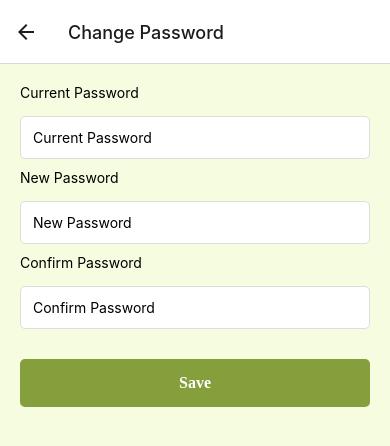
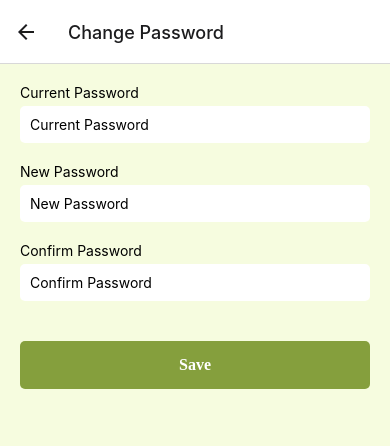
Before and after one commit to FieryInfantry/Capstone, a React Native app: screen /ChangepasswordScreen in a window 390 px wide. Shown: the top 446 px of the page. Built offline with nearby package versions, Linux system fonts and the light colour scheme.

Commit message:
Update UI

```diff
--- a/Screens/AccountModal.js
+++ b/Screens/AccountModal.js
@@ -49,11 +49,11 @@ const AccountModal = ({ closeModal, onSelectAccount }) => {
     flex: 1,
     justifyContent: 'center',
     alignItems: 'center',
-    backgroundColor: theme === 'dark' ? 'rgba(0, 0, 0, 0.8)' : 'rgba(255, 255, 255, 0.8)',
+    backgroundColor: theme === 'dark' ? 'rgba(0, 0, 0, 0.5)' : 'rgba(255, 255, 255, 0.5)',
   };
 
   const modalBackground = {
-    backgroundColor: theme === 'dark' ? '#333' : '#FFF',
+    backgroundColor: theme === 'dark' ? '#1A1A19' : '#FFF',
     padding: 20,
     borderRadius: 10,
     width: '80%',
--- a/Screens/AlertModal.js
+++ b/Screens/AlertModal.js
@@ -1,15 +1,25 @@
+import { Modal, View, Text, TouchableOpacity } from 'react-native';
 import React from 'react';
-import { Modal, View, Text, Button, StyleSheet } from 'react-native';
 import { useUser } from '../Context/UserContext'; // Import the UserContext
-import AlertModal from '../Styles/AlertModal';
+import AlertModal from '../Styles/AlertModalStyle';
 
-const ReusableModal = ({ visible, onClose, title, message, onConfirm, confirmText, cancelText }) => {
-  const {theme } = useUser();
+const ReusableModal = ({
+  visible,
+  onClose,
+  title,
+  message,
+  onConfirm,
+  confirmText,
+  cancelText,
+}) => {
+  const { theme } = useUser();
+
   const modalContainerStyle = {
     flex: 1,
     justifyContent: 'center',
     alignItems: 'center',
-    backgroundColor: theme === 'dark' ? 'rgba(0, 0, 0, 0.8)' : 'rgba(255, 255, 255, 0.8)',
+    backgroundColor:
+      theme === 'dark' ? 'rgba(0, 0, 0, 0.5)' : 'rgba(255, 255, 255, 0.5)',
   };
 
   const modalBackground = {
@@ -18,6 +28,7 @@ const ReusableModal = ({ visible, onClose, title, message, onConfirm, confirmTex
     borderRadius: 10,
     width: '80%',
   };
+
   const textColor = theme === 'dark' ? '#FFF' : '#000';
 
   if (!visible) return null;
@@ -27,15 +38,47 @@ const ReusableModal = ({ visible, onClose, title, message, onConfirm, confirmTex
       animationType="slide"
       transparent={true}
       visible={visible}
-      onRequestClose={onClose} // Handle back button press
+      onRequestClose={onClose}
     >
       <View style={modalContainerStyle}>
         <View style={modalBackground}>
-          {title && <Text style={[AlertModal.title, {color: theme === 'dark' ? '#fff' : '#000'}]}>{title}</Text>}
-          {message && <Text style={[AlertModal.message, {color: theme === 'dark' ? '#fff' : '#000'}]}>{message}</Text>}
+          {title && (
+            <Text
+              style={[
+                AlertModal.title,
+                { color: theme === 'dark' ? '#fff' : '#000' },
+              ]}
+            >
+              {title}
+            </Text>
+          )}
+          {message && (
+            <Text
+              style={[
+                AlertModal.message,
+                { color: theme === 'dark' ? '#fff' : '#000' },
+              ]}
+            >
+              {message}
+            </Text>
+          )}
           <View style={AlertModal.buttonContainer}>
-            <Button title={cancelText || 'No'} onPress={onClose} style={AlertModal.cancelButton}/>
-            <Button title={confirmText || 'Yes'} onPress={onConfirm} style={AlertModal.deleteButton}/>
+            <TouchableOpacity
+              style={[AlertModal.cancelButton, {backgroundColor: theme === 'dark' ? '#31511E' : '#859F3D'}]}
+              onPress={onClose}
+            >
+              <Text style={{ color: '#FFF', textAlign: 'center' }}>
+                {cancelText || 'No'}
+              </Text>
+            </TouchableOpacity>
+            <TouchableOpacity
+              style={AlertModal.deleteButton}
+              onPress={onConfirm}
+            >
+              <Text style={{ color: '#FFF', textAlign: 'center' }}>
+                {confirmText || 'Yes'}
+              </Text>
+            </TouchableOpacity>
           </View>
         </View>
       </View>
@@ -43,6 +86,4 @@ const ReusableModal = ({ visible, onClose, title, message, onConfirm, confirmTex
   );
 };
 
-
-
 export default ReusableModal;
--- a/Screens/CategoryModal.js
+++ b/Screens/CategoryModal.js
@@ -82,11 +82,11 @@ const CategoryModal = ({ closeModal, onCategorySelect }) => {
     flex: 1,
     justifyContent: 'center',
     alignItems: 'center',
-    backgroundColor: theme === 'dark' ? 'rgba(0, 0, 0, 0.8)' : 'rgba(255, 255, 255, 0.8)',
+    backgroundColor: theme === 'dark' ? 'rgba(0, 0, 0, 0.5)' : 'rgba(255, 255, 255, 0.5)',
   };
 
   const modalBackground = {
-    backgroundColor: theme === 'dark' ? '#333' : '#FFF',
+    backgroundColor: theme === 'dark' ? '#1A1A19' : '#FFF',
     padding: 20,
     borderRadius: 10,
     width: '80%',
--- a/Screens/ChangepasswordScreen.js
+++ b/Screens/ChangepasswordScreen.js
@@ -64,13 +64,22 @@ const ChangePasswordScreen = () => {
     backgroundColor: theme === 'dark' ? '#1A1A19' : '#F6FCDF',
     padding: 20,
   };
+  const textColor = theme === 'dark' ? '#FFF' : '#000';
+  const inputBackground = theme === 'dark' ? '#333' : '#FFF';
+
 
   return (
     <View style={containerStyle}>
       {/* Current Password */}
       <Text style={{ color: theme === 'dark' ? '#fff' : '#000', marginBottom: 5 }}>Current Password</Text>
       <TextInput
-        style={styles.input}
+        style={{
+          backgroundColor: inputBackground,
+          color: textColor,
+          borderRadius: 5,
+          padding: 10,
+          marginBottom: 20,
+        }}
         value={currentPassword}
         onChangeText={setCurrentPassword}
         secureTextEntry={!showCurrentPassword}
@@ -80,7 +89,13 @@ const ChangePasswordScreen = () => {
       {/* New Password */}
       <Text style={{ color: theme === 'dark' ? '#fff' : '#000', marginBottom: 5 }}>New Password</Text>
       <TextInput
-        style={styles.input}
+        style={{
+          backgroundColor: inputBackground,
+          color: textColor,
+          borderRadius: 5,
+          padding: 10,
+          marginBottom: 20,
+        }}
         value={newPassword}
         onChangeText={setNewPassword}
         secureTextEntry={!showNewPassword}
@@ -90,7 +105,13 @@ const ChangePasswordScreen = () => {
       {/* Confirm Password */}
       <Text style={{ color: theme === 'dark' ? '#fff' : '#000', marginBottom: 5 }}>Confirm Password</Text>
       <TextInput
-        style={styles.input}
+        style={{
+          backgroundColor: inputBackground,
+          color: textColor,
+          borderRadius: 5,
+          padding: 10,
+          marginBottom: 20,
+        }}
         value={confirmPassword}
         onChangeText={setConfirmPassword}
         secureTextEntry={!showConfirmPassword}
--- a/Screens/GovernmentScreen.js
+++ b/Screens/GovernmentScreen.js
@@ -10,7 +10,7 @@ const GovernmentScreen = () => {
     <ScrollView style={{ flex: 1, backgroundColor: theme === 'dark' ? '#1A1A19' : '#F6FCDF' }}>
       {/* PhilHealth Insurance Section */}
       <br></br>
-      <View style={[GovernmentStyles.container, { backgroundColor: theme === 'dark' ? '#2A2A2A' : '#F6FCDF' }]}>
+      <View style={[GovernmentStyles.container, { backgroundColor: theme === 'dark' ? '#1A1A1A' : '#F6FCDF' }]}>
       <View style={[GovernmentStyles.schemeContainer, { backgroundColor: theme === 'dark' ? '#2A2A2A' : '#fff' }]}>
         <Text style={[GovernmentStyles.schemeTitle, { color: theme === 'dark' ? '#fff' : '#000' }]}>Scheme Name: PhilHealth Insurance</Text>
         <Text style={[GovernmentStyles.label, { color: theme === 'dark' ? '#fff' : '#000' }]}>Description:</Text>
--- a/Screens/InsuranceScreen.js
+++ b/Screens/InsuranceScreen.js
@@ -10,11 +10,16 @@ import { Image } from 'react-native';
 import { useNavigation } from '@react-navigation/native';
 import Icon from 'react-native-vector-icons/AntDesign';
 import { FlatList } from 'react-native';
+import ReusableModal from './AlertModal';
+
 
 const InsuranceScreen = () => {
   const { theme } = useUser(); // Access theme from context
 
-  const [modalVisible, setModalVisible] = useState(false);
+
+  const [isModalVisible, setDeleteModalVisible] = useState(false);
+
+  const [modalVisible,  setModalVisible] = useState(false);
   const [addModalVisible, setAddModalVisible] = useState(false);
   const [companyName, setCompanyName] = useState('company1');
   const [policyName, setPolicyName] = useState('');
@@ -184,7 +189,7 @@ const InsuranceScreen = () => {
   };
 
   const modalBackground = {
-    backgroundColor: theme === 'dark' ? '#333' : '#FFF'
+    backgroundColor: theme === 'dark' ? '#1A1A19' : '#FFF'
   };
 
   const textColor = theme === 'dark' ? '#FFF' : '#000';
@@ -195,6 +200,7 @@ const InsuranceScreen = () => {
     alignItems: 'center',
     backgroundColor: theme === 'dark' ? 'rgba(0, 0, 0, 0.8)' : 'rgba(255, 255, 255, 0.8)', // Adjusted opacity for modal background
   };
+  const inputBackground = theme === 'dark' ? '#333' : '#FFF';
 
   return (
     <View style={containerStyle}>
@@ -269,11 +275,21 @@ const InsuranceScreen = () => {
                 flex: 1,
                 color: 'red'
               }}
-              onPress={() => handleDelete(item._id)}
+              onPress={() => setDeleteModalVisible(true)}
             >
               <Icon name="delete" size={20} color="#333" />
               <Text style={{ color: 'white', marginLeft: 5 }}>Delete</Text>
             </TouchableOpacity>
+            <ReusableModal
+        visible={isModalVisible}
+        onClose={() => setDeleteModalVisible(false)}
+        title="Confirm Delete"
+        message="Are you sure you want to delete this item? This action cannot be undone."
+        onConfirm={() => handleDelete(item._id) }
+        confirmText="Delete"
+        cancelText="Cancel"
+
+      />
           </View>
         </View>
       )}
@@ -298,7 +314,10 @@ const InsuranceScreen = () => {
               <Picker
                 selectedValue={companyName}
                 onValueChange={(itemValue) => setCompanyName(itemValue)}
-                style={InsuranceStyle.picker}
+                style={[InsuranceStyle.picker,
+                  {backgroundColor: theme === 'dark' ? '#333' : '#FFF',
+                  color: theme === 'dark' ? '#fff' : '#000'
+                }]}
               >
                 <Picker.Item label="Company 1" value="company1" />
                 <Picker.Item label="Company 2" value="company2" />
@@ -308,8 +327,13 @@ const InsuranceScreen = () => {
 
             <Text style={[InsuranceStyle.label, { color: textColor }]}>Policy Name:</Text>
             <TextInput
-              style={InsuranceStyle.input}
-              value={policyName}
+              style={{
+                backgroundColor: inputBackground,
+                color: textColor,
+                borderRadius: 5,
+                padding: 10,
+                marginBottom: 20,
+              }}              value={policyName}
               onChangeText={setPolicyName}
             />
 <Text style={[InsuranceStyle.label, { color: textColor }]}>Coverage Type:</Text>
@@ -317,8 +341,11 @@ const InsuranceScreen = () => {
   <Picker
     selectedValue={coverageType}  // Check if this is bound to state correctly
     onValueChange={setCoverageType} // Directly set the state
-    style={InsuranceStyle.picker}
-  >
+    style={[InsuranceStyle.picker,
+      {backgroundColor: theme === 'dark' ? '#333' : '#FFF',
+      color: theme === 'dark' ? '#fff' : '#000'
+      }]}
+      >
     <Picker.Item label="Life Insurance" value="Life Insurance" />
     <Picker.Item label="Health Insurance" value="Health Insurance" />
     <Picker.Item label="Car Insurance" value="Car Insurance" />
@@ -328,30 +355,45 @@ const InsuranceScreen = () => {
 
             <Text style={[InsuranceStyle.label, { color: textColor }]}>Premium Amount:</Text>
             <TextInput
-              style={InsuranceStyle.input}
-              keyboardType="numeric"
+              style={{
+                backgroundColor: inputBackground,
+                color: textColor,
+                borderRadius: 5,
+                padding: 10,
+                marginBottom: 20,
+              }}              keyboardType="numeric"
               value={premiumAmount}
               onChangeText={setPremiumAmount}
             />
             <Text style={[InsuranceStyle.label, { color: textColor }]}>Interest Rate:</Text>
             <TextInput
-              style={InsuranceStyle.input}
-              keyboardType="numeric"
+              style={{
+                backgroundColor: inputBackground,
+                color: textColor,
+                borderRadius: 5,
+                padding: 10,
+                marginBottom: 20,
+              }}              keyboardType="numeric"
               value={interestRate}
               onChangeText={setInterestRate}
             />
             <Text style={[InsuranceStyle.label, { color: textColor }]}>Potential Benefits:</Text>
             <TextInput
-              style={InsuranceStyle.input}
-              value={potentialBenefits}
+              style={{
+                backgroundColor: inputBackground,
+                color: textColor,
+                borderRadius: 5,
+                padding: 10,
+                marginBottom: 20,
+              }}              value={potentialBenefits}
               onChangeText={setPotentialBenefits}
             />
 
             <View style={InsuranceStyle.buttonContainer}>
-              <TouchableOpacity style={InsuranceStyle.button} onPress={handleSave}>
+              <TouchableOpacity style={[InsuranceStyle.button, {backgroundColor: theme === 'dark' ? '#31511E' : '#859F3D'}]} onPress={handleSave}>
                 <Text style={InsuranceStyle.buttonText}>Save Changes</Text>
               </TouchableOpacity>
-              <TouchableOpacity style={InsuranceStyle.button} onPress={handleCancel}>
+              <TouchableOpacity style={[InsuranceStyle.button, {backgroundColor: theme === 'dark' ? 'red' : 'red'}]} onPress={handleCancel}>
                 <Text style={InsuranceStyle.buttonText}>Cancel</Text>
               </TouchableOpacity>
             </View>
@@ -375,8 +417,10 @@ const InsuranceScreen = () => {
               <Picker
                 selectedValue={companyName}
                 onValueChange={(itemValue) => setCompanyName(itemValue)}
-                style={InsuranceStyle.picker}
-              >
+                style={[InsuranceStyle.picker,
+                  {backgroundColor: theme === 'dark' ? '#333' : '#FFF',
+                  color: theme === 'dark' ? '#fff' : '#000'
+                  }]}               >
                 <Picker.Item label="Company 1" value="company1" />
                 <Picker.Item label="Company 2" value="company2" />
                 <Picker.Item label="Company 3" value="company3" />
@@ -385,7 +429,13 @@ const InsuranceScreen = () => {
 
             <Text style={[InsuranceStyle.label, { color: textColor }]}>Policy Name:</Text>
             <TextInput
-              style={InsuranceStyle.input}
+              style={{
+                backgroundColor: inputBackground,
+                color: textColor,
+                borderRadius: 5,
+                padding: 10,
+                marginBottom: 20,
+              }}
               value={policyName}
               onChangeText={setPolicyName}
             />
@@ -394,8 +444,10 @@ const InsuranceScreen = () => {
   <Picker
     selectedValue={coverageType}  // Check if this is bound to state correctly
     onValueChange={setCoverageType} // Directly set the state
-    style={InsuranceStyle.picker}
-  >
+    style={[InsuranceStyle.picker,
+      {backgroundColor: theme === 'dark' ? '#333' : '#FFF',
+      color: theme === 'dark' ? '#fff' : '#000'
+      }]}   >
     <Picker.Item label="Life Insurance" value="Life Insurance" />
     <Picker.Item label="Health Insurance" value="Health Insurance" />
     <Picker.Item label="Car Insurance" value="Car Insurance" />
@@ -404,32 +456,50 @@ const InsuranceScreen = () => {
 
             <Text style={[InsuranceStyle.label, { color: textColor }]}>Premium Amount:</Text>
             <TextInput
-              style={InsuranceStyle.input}
+              style={{
+                backgroundColor: inputBackground,
+                color: textColor,
+                borderRadius: 5,
+                padding: 10,
+                marginBottom: 20,
+              }}
               keyboardType="numeric"
               value={premiumAmount}
               onChangeText={setPremiumAmount}
             />
             <Text style={[InsuranceStyle.label, { color: textColor }]}>Interest Rate:</Text>
             <TextInput
-              style={InsuranceStyle.input}
+              style={{
+                backgroundColor: inputBackground,
+                color: textColor,
+                borderRadius: 5,
+                padding: 10,
+                marginBottom: 20,
+              }}
               keyboardType="numeric"
               value={interestRate}
               onChangeText={setInterestRate}
             />
             <Text style={[InsuranceStyle.label, { color: textColor }]}>Potential Benefits:</Text>
             <TextInput
-              style={InsuranceStyle.input}
+              style={{
+                backgroundColor: inputBackground,
+                color: textColor,
+                borderRadius: 5,
+                padding: 10,
+                marginBottom: 20,
+              }}
               value={potentialBenefits}
               onChangeText={setPotentialBenefits}
             />
 
             <View style={InsuranceStyle.buttonContainer}>
-              <TouchableOpacity style={InsuranceStyle.button} onPress={handleAddSave}>
-                <Text style={InsuranceStyle.buttonText}>Add Insurance</Text>
+            <TouchableOpacity style={[InsuranceStyle.button, {backgroundColor: theme === 'dark' ? '#31511E' : '#859F3D'}]} onPress={handleSave}>
+                <Text style={InsuranceStyle.buttonText}>Add Insurance </Text>
               </TouchableOpacity>
-              <TouchableOpacity style={InsuranceStyle.button} onPress={handleCancel}>
+              <TouchableOpacity style={[InsuranceStyle.button, {backgroundColor: theme === 'dark' ? 'red' : 'red'}]} onPress={handleCancel}>
                 <Text style={InsuranceStyle.buttonText}>Cancel</Text>
-              </TouchableOpacity>
+                </TouchableOpacity>
             </View>
           </View>
         </View>
--- a/Screens/SetBudgetModal.js
+++ b/Screens/SetBudgetModal.js
@@ -21,15 +21,17 @@ const BudgetModal = ({ visible, onClose, budgetItem, onSaveBudget }) => {
     flex: 1,
     justifyContent: 'center',
     alignItems: 'center',
-    backgroundColor: theme === 'dark' ? 'rgba(0, 0, 0, 0.8)' : 'rgba(255, 255, 255, 0.8)',
+    backgroundColor: theme === 'dark' ? 'rgba(0, 0, 0, 0.5)' : 'rgba(255, 255, 255, 0.5)',
   };
 
   const modalBackground = {
-    backgroundColor: theme === 'dark' ? '#333' : '#FFF',
+    backgroundColor: theme === 'dark' ? '#1A1A19' : '#FFF',
     padding: 20,
     borderRadius: 10,
     width: '80%',
   };
+  const inputBackground = theme === 'dark' ? '#333' : '#FFF';
+
   const textColor = theme === 'dark' ? '#FFF' : '#000';
 
 
@@ -44,7 +46,9 @@ const BudgetModal = ({ visible, onClose, budgetItem, onSaveBudget }) => {
         <View style={modalBackground}>
           <Text style={SetBudgetModalStyle.modalTitle}>Set Budget for {budgetItem}</Text>
           <TextInput
-            style={SetBudgetModalStyle.input}
+            style={[SetBudgetModalStyle.input,
+              {color: textColor, backgroundColor: inputBackground}
+            ]}
             placeholder="Enter your budget"
             keyboardType="numeric"
             value={budget}
--- a/Styles/AlertModal.js
+++ b/Styles/AlertModalStyle.js
@@ -35,14 +35,13 @@ const AlertModal = StyleSheet.create({
       gap: 10,
     },
     deleteButton:{
-      backgroundColor: '#859F3D',
+      backgroundColor: 'red',
       paddingVertical: 10,
       paddingHorizontal: 20,
       borderRadius: 5,
     },
     cancelButton:{
-
-        backgroundColor: 'red',
+        backgroundColor: '#859F3D',
         paddingVertical: 10,
         paddingHorizontal: 20,
         borderRadius: 5,
--- a/Styles/InsuranceStyle.js
+++ b/Styles/InsuranceStyle.js
@@ -55,7 +55,7 @@ const InsuranceStyle = StyleSheet.create({
     flex: 1,
     justifyContent: 'center',
     alignItems: 'center',
-    backgroundColor: 'rgba(0, 0, 0, 0.3)', // Adjusted to make the background slightly visible
+    backgroundColor: 'rgba(0, 0, 0, 0.8)', // Adjusted to make the background slightly visible
   },
   modalView: {
     backgroundColor: '#F6FCDF', // Matching background color
```
